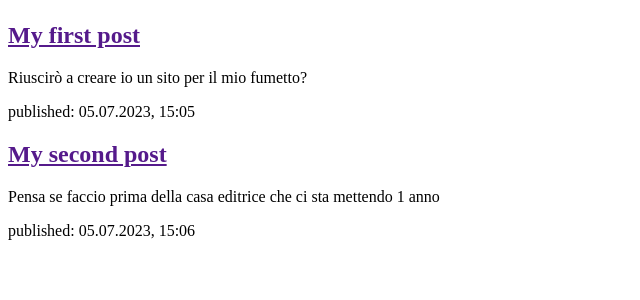
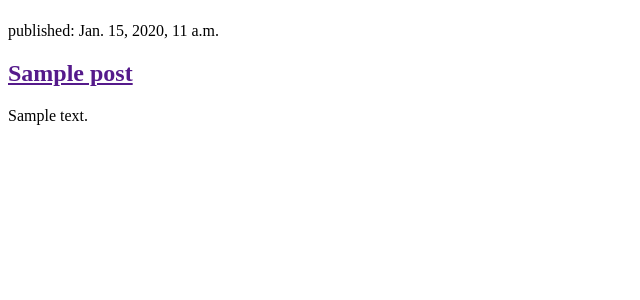
Before and after one commit to elyren/my-first-blog, a Django app: page / in a window 1280 px wide. Shown: the part 58-358 px from the top of the page, without its empty margins (0-640 px from the left). Run offline with Django 3.2, Linux system fonts and the light colour scheme; tables that the repository leaves empty hold one stand-in row (values such as "Sample post").

Commit message:
Modified templates to display posts from database.

```diff
--- a/blog/templates/blog/post_list.html
+++ b/blog/templates/blog/post_list.html
@@ -8,16 +8,13 @@
             <h1><a href="/">Elyren's Blog</a></h1>
         </header>
 
-        <article>
-            <h2><a href="">My first post</a></h2>
-            <p>Riuscirò a creare io un sito per il mio fumetto?</p>
-            <time>published: 05.07.2023, 15:05</time>
-        </article>
-
-        <article>
-            <h2><a href="">My second post</a></h2>
-            <p>Pensa se faccio prima della casa editrice che ci sta mettendo 1 anno</p>
-            <time>published: 05.07.2023, 15:06</time>
-        </article>
+        {% for post in posts %}
+             <article>
+                <time>published: {{ post.published_date }}</time>
+                <h2><a href="">{{ post.title }}</a></h2>
+                <p>{{ post.text|linebreaksbr }}</p>
+                </article>
+        {% endfor %}
+            </article>
     </body>
 </html>
--- a/blog/views.py
+++ b/blog/views.py
@@ -1,6 +1,9 @@
 from django.shortcuts import render
+from django.utils import timezone
+from .models import Post
 
 # Create your views here.
 
 def post_list(request):
-    return render(request, 'blog/post_list.html', {})
+    posts = Post.objects.filter(published_date__lte=timezone.now()).order_by('published_date')
+    return render(request, 'blog/post_list.html', {'posts': posts})
```
